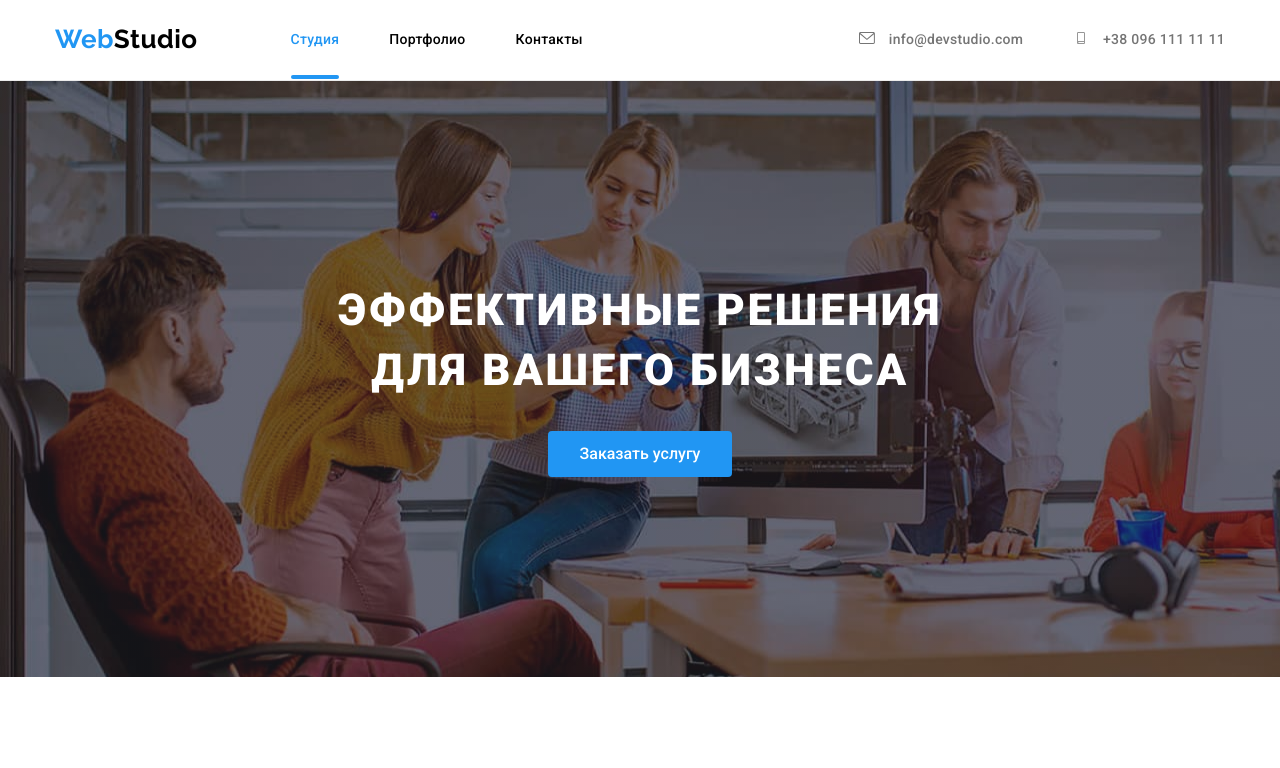
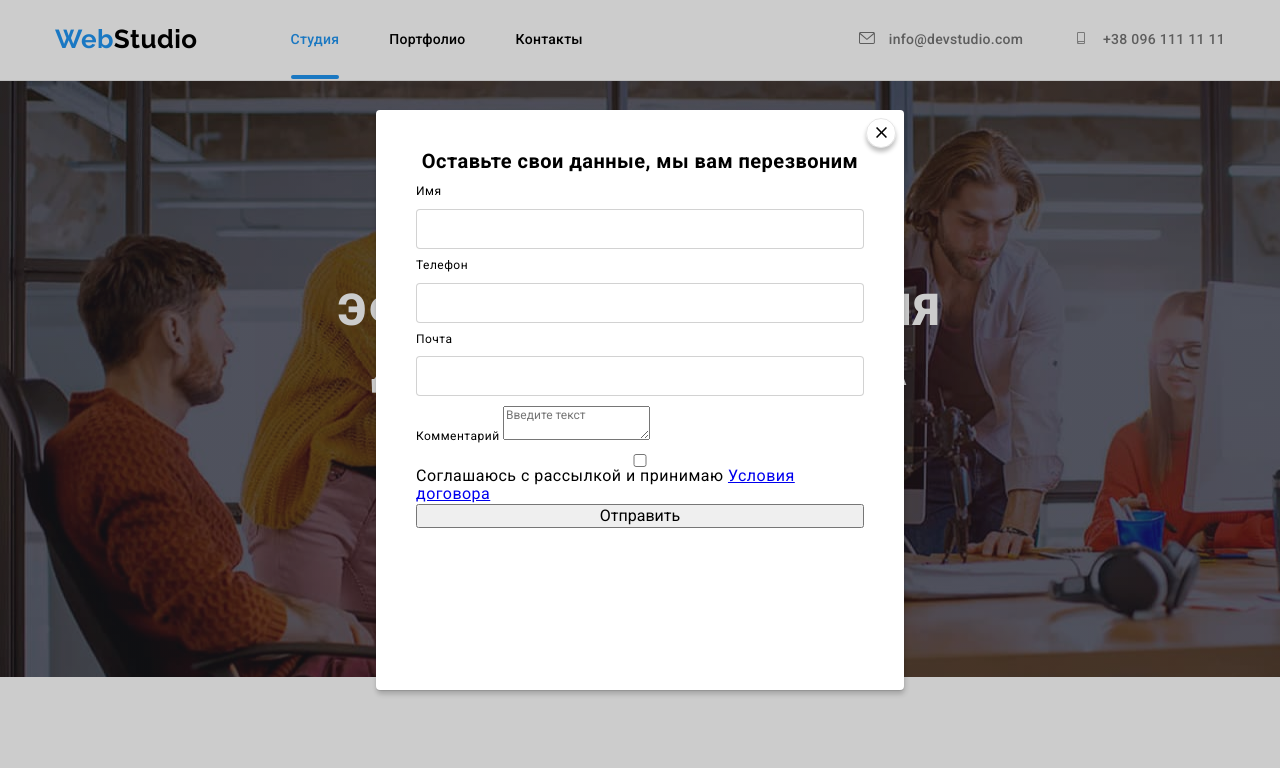
Before and after one commit to julia-pro/goit-markup-hw-06, a plain HTML site: page index.html in a window 1280 px wide. Shown: the top 768 px of the page. Drawn offline with nearby package versions, Linux system fonts and the light colour scheme.

Commit message:
add conent of modal form

```diff
--- a/css/styles.css
+++ b/css/styles.css
@@ -690,7 +690,7 @@ li {
   line-height: 1.87;
   color: var(--text-about);
 }
-/* ====== Modal====*/
+/* ====== MODAL ====*/
 .backdrop {
   position: fixed;
   top: 0;
@@ -706,7 +706,7 @@ li {
   top: 50%;
   width: 528px;
   height: 580px;
-  padding: 8px;
+  padding: 40px;
   background-color: var(--second-title-color);
   transform: translate(-50%, -50%);
 
@@ -740,3 +740,28 @@ li {
   visibility: hidden;
   pointer-events: none;
 }
+
+/* ====== MODAL FORMS ====*/
+.modal-form {
+  display: flex;
+  flex-direction: column;
+}
+.modal-for-head {
+  font-size: 20px;
+  font-weight: 700;
+  text-align: center;
+  margin-bottom: 12px;
+}
+.modal-form-field {
+  font-size: 12px;
+  font-weight: 400;
+  margin-bottom: 10px;
+}
+.modal-form-input {
+  width: 100%;
+  height: 40px;
+  border: 1px solid rgba(33, 33, 33, 0.2);
+  border-radius: 4px;
+  margin-top: 10px;
+  padding-left: 42px;
+}
--- a/index.html
+++ b/index.html
@@ -427,17 +427,41 @@
         </div>
     </footer>
 
-    <div class="backdrop is-hidden" data-modal>
+    <div class="backdrop" data-modal>
         <div class="modal">
             <button type="button" class="close-btn" data-modal-close>
                 <svg width="11" height="11">
                     <use href="./images/icons.svg#icon-close"></use>
                 </svg>
             </button>
+            <form action="#" class="modal-form">
+            <p class="modal-for-head"> Оставьте свои данные, мы вам перезвоним</p>
+            <label class="modal-form-field">Имя
+                <input type="text" class="modal-form-input" name="user-name"></input>
+            </label>
+
+            <label class="modal-form-field">Телефон
+                <input type="tel" class="modal-form-input" name="user-tel"></input>
+            </label>
+
+            <label class="modal-form-field">Почта
+                <input type="email" class="modal-form-input" name="user-email"></input>
+            </label>
+
+            <label class="modal-form-field">Комментарий
+                <textarea name="user-message" class="modal-form-message" placeholder="Введите текст"></textarea>
+            </label>
+
+            <input type="checkbox" class="modal-form-checkbox" id="accept-policy">
+            <label for="accept-policy" class="modal-form-checkbox-label">Соглашаюсь с рассылкой и принимаю <a href="#" class="modal-form-label-link">Условия договора</a></label>
+
+            <button type="submit" class="modal-form-button">Отправить</button>
+            </form>
+
         </div>
     </div>
 
-    <script src="./js/modal.js"></script>
+    <!--<script src="./js/modal.js"></script>-->
 </body>
 
 </html>
```
